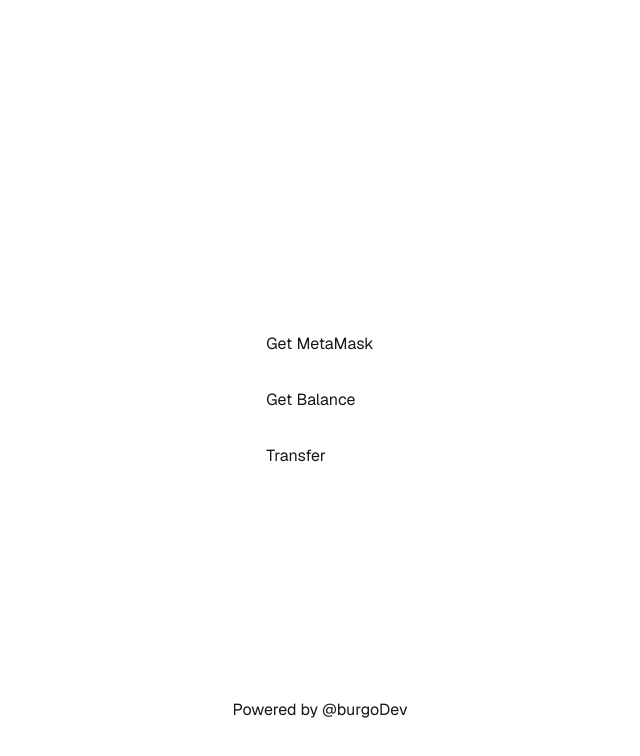
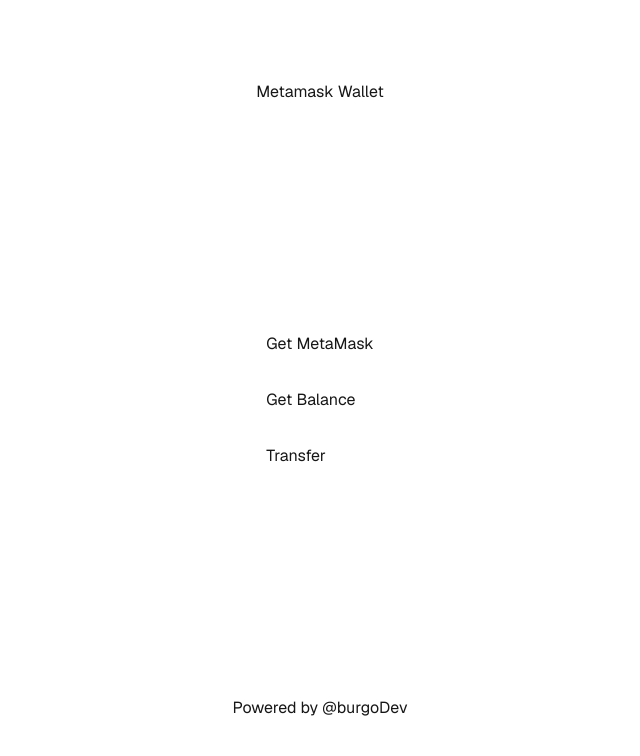
Before and after one commit to burgodev/web3-js-metamask-app, a Next.js app: page / in a window 1280 px wide. Shown: the top 756 px of the page, without its empty margins (320-960 px from the left). Built offline with nearby package versions, Linux system fonts and the light colour scheme.

Commit message:
feat: add header

```diff
--- a/app/page.tsx
+++ b/app/page.tsx
@@ -24,7 +24,10 @@
   };
 
   return (
-    <div className="grid grid-rows-[20px_1fr_20px] items-center justify-items-center min-h-screen p-8 pb-20 gap-16 sm:p-20 font-[family-name:var(--font-geist-sans)]">
+    <div className="flex flex-col justify-between items-center justify-items-center min-h-screen p-8 pb-20 gap-16 sm:p-20 font-[family-name:var(--font-geist-sans)]">
+      <header className="row-start-3 flex gap-6 flex-wrap items-center justify-center">
+        <h1>Metamask Wallet</h1>
+      </header>
       <main className="flex flex-col gap-8 row-start-2 items-center sm:items-start">
         <button onClick={() => getMetaMaskProvider()} className="rounded">
           Get MetaMask
```
